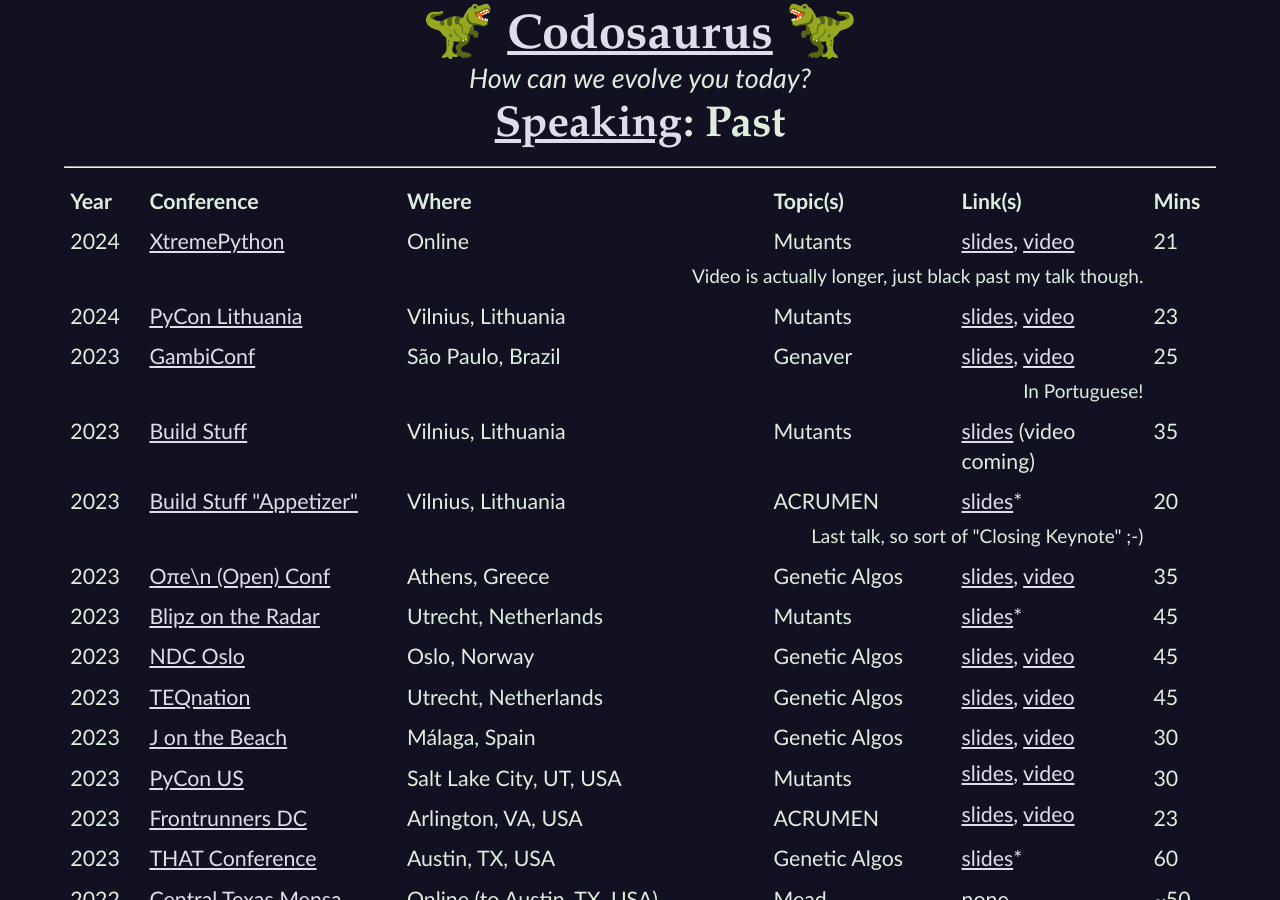
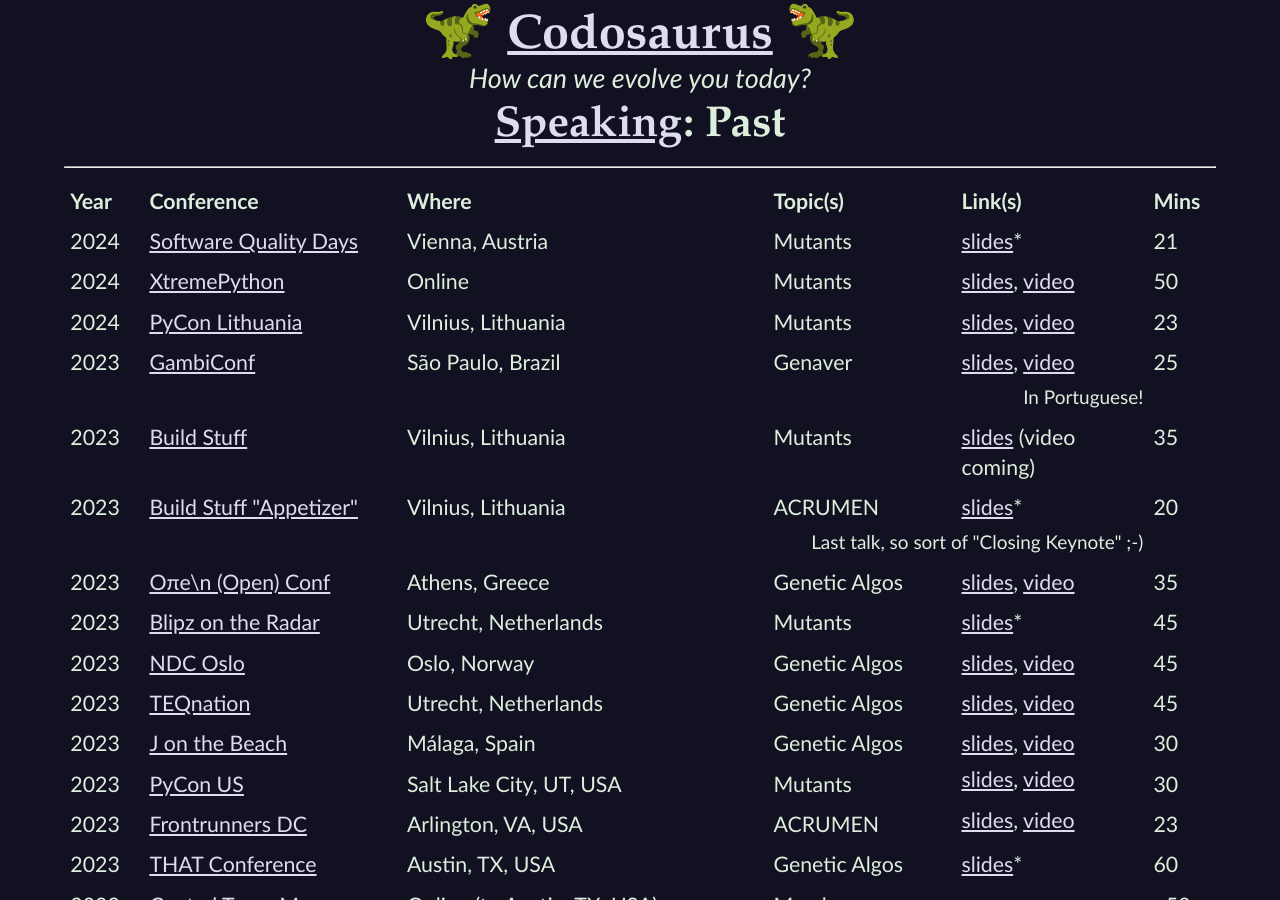
Before and after one commit to CodosaurusLLC/CodosaurusLLC.github.io, a Jekyll site: the page built from speaking/past.md, in a window 1280 px wide and 900 px high. Built offline with Jekyll 4.4.1, drawn with Linux system fonts in a browser that asks for light colours.

Commit message:
move SQD from upcoming to past

```diff
--- a/speaking/past.md
+++ b/speaking/past.md
@@ -19,6 +19,17 @@
   <tbody>
     <tr>
       <td class="numeric">2024</td>
+      <td><a href="https://www.software-quality-days.com/" rel="nofollow" target="_new">Software Quality Days</a></td>
+      <td>Vienna, Austria</td>
+      <td>Mutants</td>
+      <td>
+        <a href="https://www.Codosaur.us/reds/mutants-sqd-24-slides" target="_new">slides</a>*
+      </td>
+      <td class="numeric">21</td>
+    </tr>
+
+    <tr>
+      <td class="numeric">2024</td>
       <td><a href="https://xtremepython.dev/" rel="nofollow" target="_new">XtremePython</a></td>
       <td>Online</td>
       <td>Mutants</td>
@@ -26,10 +37,7 @@
         <a href="https://www.codosaur.us/reds/mutants-xtremepy-24-slides" target="_new">slides</a>,
         <a href="https://www.youtube.com/watch?v=9u5oUprNQYA" target="_new">video</a>
       </td>
-      <td class="numeric">21</td>
-    </tr>
-    <tr class="notes">
-      <td colspan="5">Video is actually longer, just black past my talk though.</td>
+      <td class="numeric">50</td>
     </tr>
 
     <tr>
```
Also changed, not shown: speaking/upcoming.md (+0 -1 lines).
